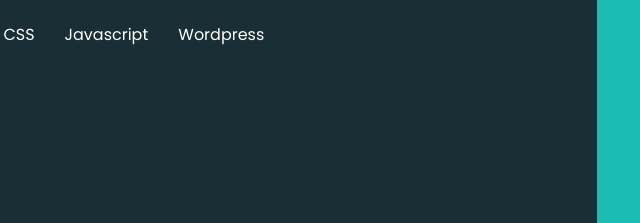
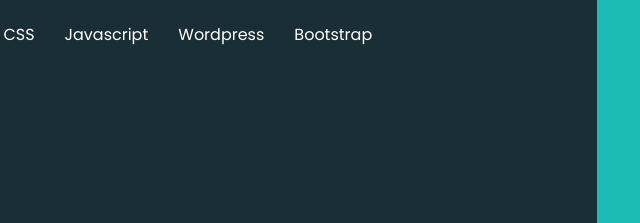
Before and after one commit to Jahanavi03/Janu-project, a plain HTML site: page index.html in a window 1280 px wide. Both pictures are taken after a click on the element 1232 px from the left and 35 px from the top of the page. Shown: the top 223 px of the page, 107-747 px from the left. Drawn offline with nearby package versions, Linux system fonts and the light colour scheme; files that its build step writes are made by us from their sources.

Commit message:
Update index.html

```diff
--- a/index.html
+++ b/index.html
@@ -45,6 +45,9 @@
                </li>
                 <li class="nav-item">
                 <a class="nav-link" href="https://dev-jahanavi.pantheonsite.io/"> Wordpress</a>
+              </li>
+               <li class="nav-item">
+                <a class="nav-link" href="http://127.0.0.1:5500/index.html#"> Bootstrap</a>
               </li>
             </ul>
 
```
